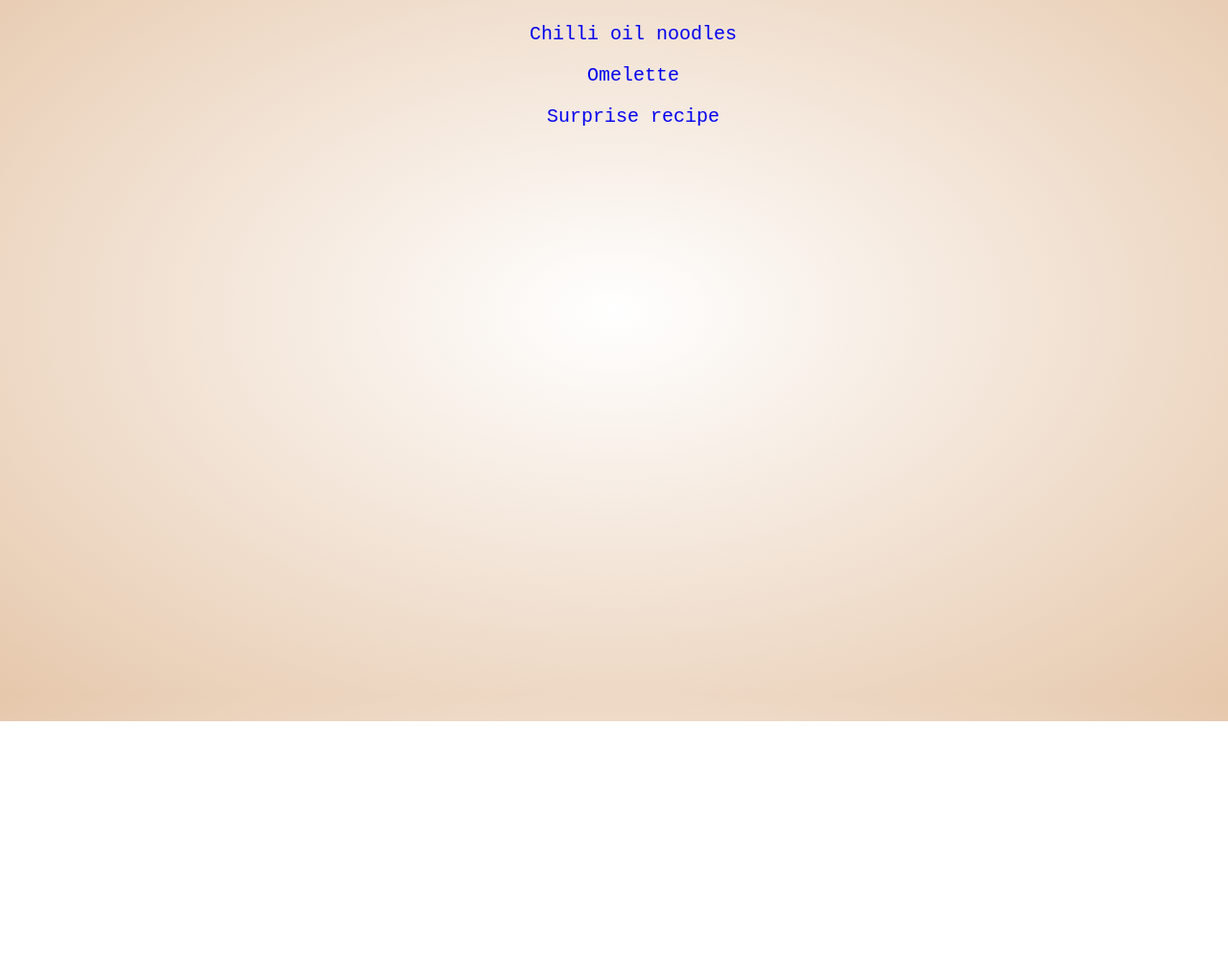
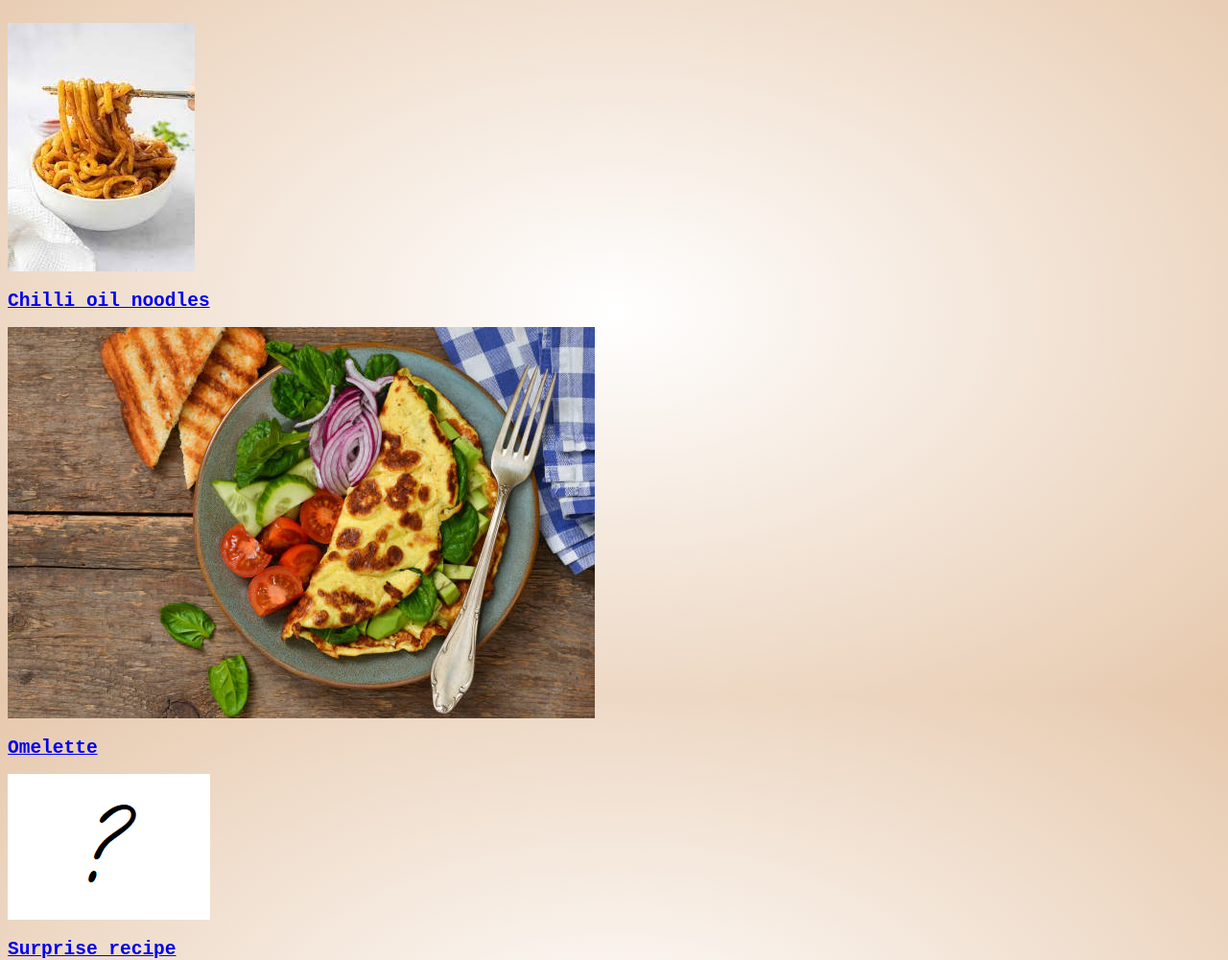
Before and after one commit to tsfoverlord/odin-recipes, a plain HTML site: page index.html in a window 1280 px wide. Shown: the part 75-1076 px from the top of the page at 96% size. Before the commit the page ends 827 px from the top, so only its background shows below. Drawn offline with Linux system fonts and the light colour scheme.

Commit message:
Restructured page from list to cards

```diff
--- a/index.html
+++ b/index.html
@@ -9,10 +9,18 @@
 </head>
 <body>
     <h1>Odin Recipes</h1>
-    <ul>
-        <li><a href="./recipes/chilli-oil-noodles.html">Chilli oil noodles</a></li>
-        <li><a href="./recipes/omlette.html">Omelette</a></li>
-        <li><a href="./recipes/nothing.html">Surprise recipe</a></li>
-    </ul>
+    <div class="card">
+        <img src="./images/chilli-oil-noodles.jpg" alt="chilli-oil-noodles">
+        <a href="./recipes/chilli-oil-noodles.html"><h2>Chilli oil noodles</h2></a>
+    </div>
+    <div class="card">
+        <img src="./images/omelette.jpg" alt="omelette">
+        <a href="./recipes/omlette.html"><h2>Omelette</h2></a>
+    </div>
+    <div class="card">
+        <img src="./images/question-mark.jpg" alt="nothing">
+        <a href="./recipes/nothing.html"><h2>Surprise recipe</h2></a>
+    </div>
+
 </body>
 </html>
```
Also changed, not shown: images/question-mark.jpg (added).
